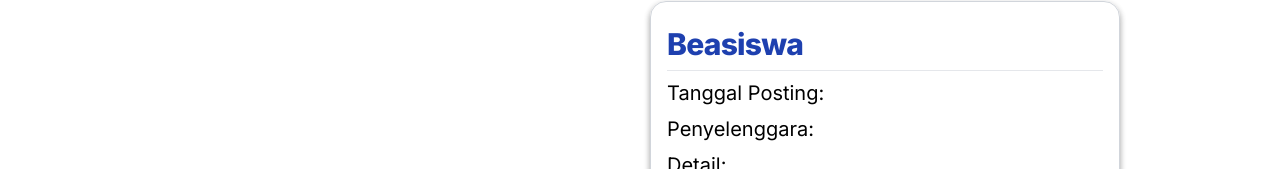
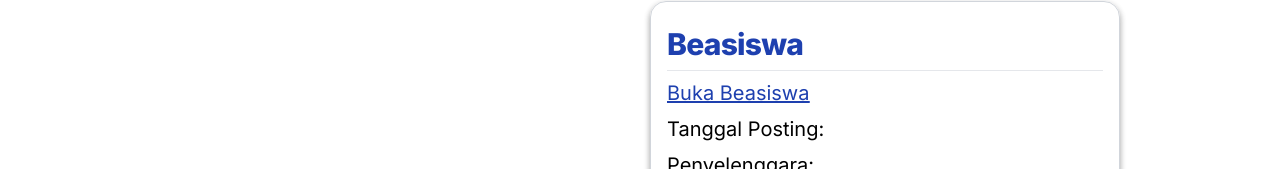
Before and after one commit to Arlow5761/academihub, a Next.js app: page /beasiswa/1 in a window 1280 px wide. Shown: the part 159-328 px from the top of the page. Built offline with nearby package versions, Linux system fonts and the light colour scheme; no server answers; the database is empty.

Commit message:
feat: add button to open original post

```diff
--- a/app/beasiswa/[id]/page.tsx
+++ b/app/beasiswa/[id]/page.tsx
@@ -70,6 +70,11 @@ const DetailPage = ( { params } : { params : { id : string } } ) => {
           </h1>
           <hr className="mb-2 "></hr>
           <div className="flex justify-end">
+            <span className="mb-2 text-xl text-blue-800 underline text-justify flex-grow">
+              <a href={detailData?.post_link}>
+                Buka Beasiswa
+              </a>
+            </span>
             {isLoggedIn && (<button
               className={
                 isClicked ? "flex h-10 text-yellow-500 hover:text-yellow-500 " : "flex h-10 text-gray-800 hover:text-yellow-500 "
--- a/app/lomba/[id]/page.tsx
+++ b/app/lomba/[id]/page.tsx
@@ -71,6 +71,11 @@ const DetailPage = ( { params } : { params : { id : string } } ) => {
           </h1>
           <hr className="mb-2 "></hr>
           <div className="flex justify-end">
+            <span className="mb-2 text-xl text-blue-800 underline text-justify flex-grow">
+              <a href={detailData?.post_link}>
+                Buka Lomba
+              </a>
+            </span>
             {isLoggedIn && (<button
               className={
                 isClicked ? "flex h-10 text-yellow-500 hover:text-yellow-500 " : "flex h-10 text-gray-800 hover:text-yellow-500 "
--- a/app/seminar/[id]/page.tsx
+++ b/app/seminar/[id]/page.tsx
@@ -70,6 +70,11 @@ const DetailPage = ( { params } : { params : { id : string } } ) => {
           </h1>
           <hr className="mb-2 "></hr>
           <div className="flex justify-end">
+            <span className="mb-2 text-xl text-blue-800 underline text-justify flex-grow">
+              <a href={detailData?.post_link}>
+                Buka Seminar
+              </a>
+            </span>
             {isLoggedIn && (<button
               className={
                 isClicked ? "flex h-10 text-yellow-500 hover:text-yellow-500 " : "flex h-10 text-gray-800 hover:text-yellow-500 "
```
